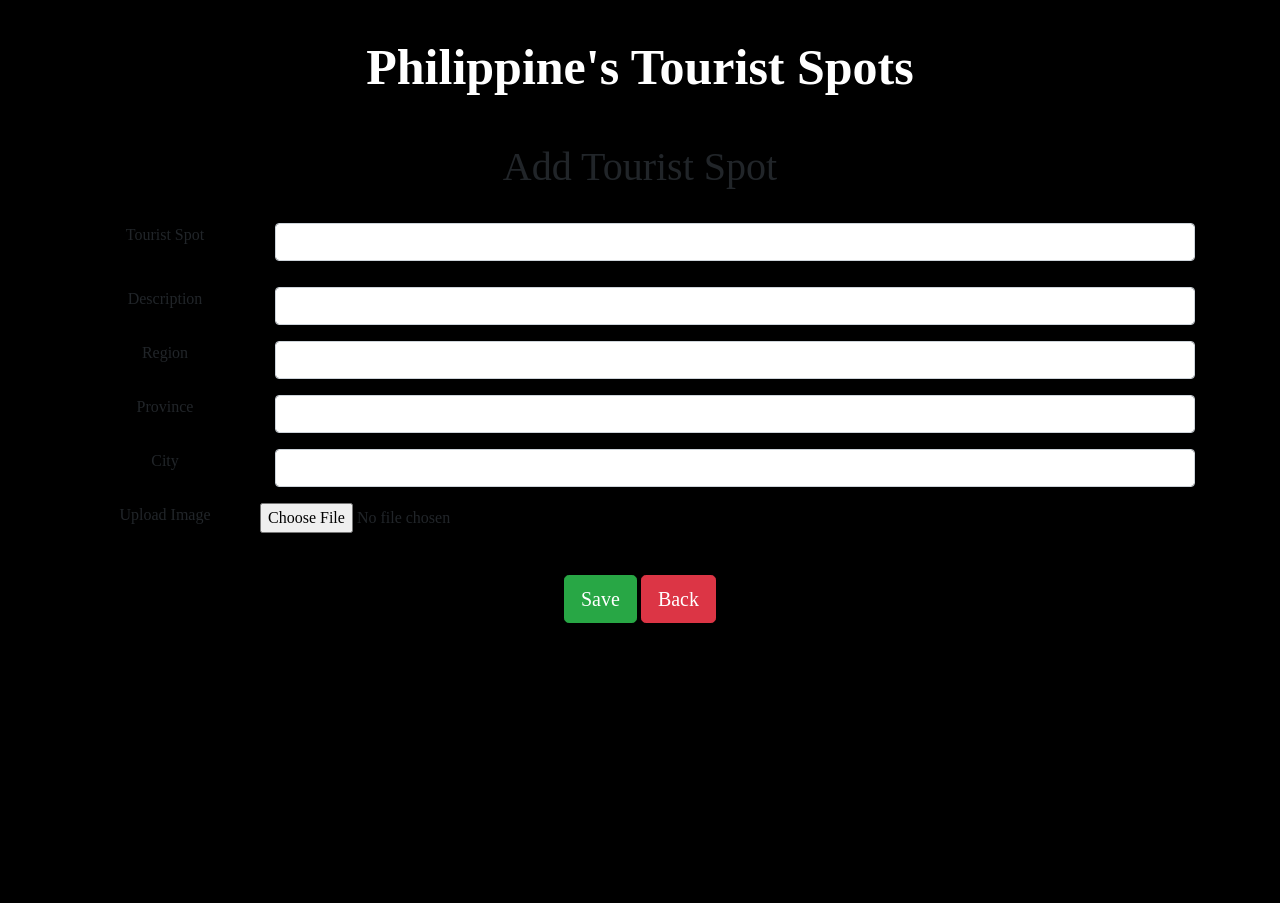
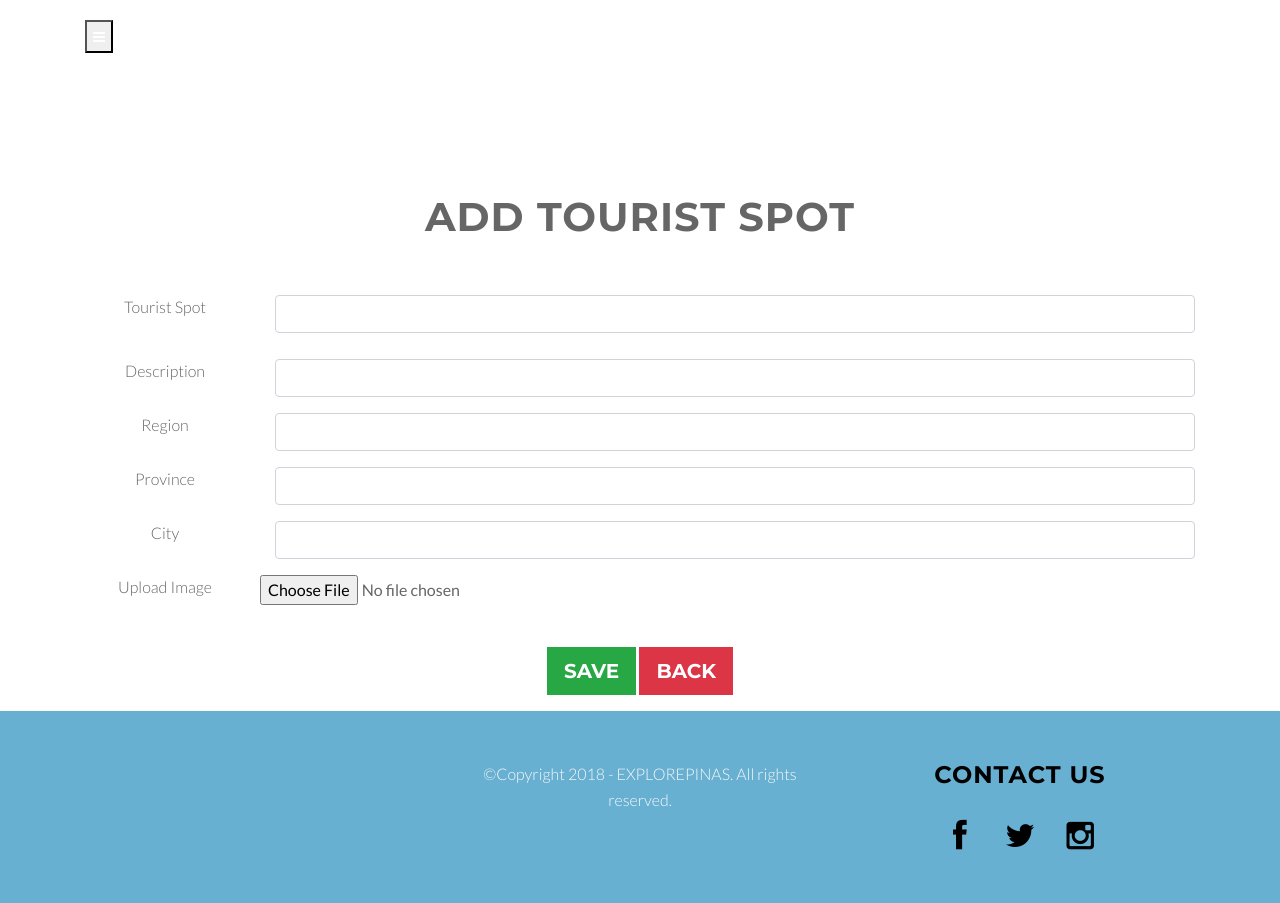
Before and after one commit to jeraldkylebodiao/EP-v3, a CodeIgniter app: page /Explore_Pinas/index.php/blog/add in a window 1280 px wide. Before the commit the page ends 623 px from the top, so only its background shows below. Run offline with CodeIgniter, Linux system fonts and the light colour scheme; some libraries are stand-ins or nearby versions.

Commit message:
Add files via upload

```diff
--- a/application/views/layout/footer.php
+++ b/application/views/layout/footer.php
@@ -1,4 +1,50 @@
+<footer>
+    <div class="container">
+      <div class="row">
+        <div class="col-md-4">
 
+        <h4 style="color:black; font-size:20px;"></h4>
+        <ul class="list-inline mb-0">
+              <li class="list-inline-item mr-3">
+
+
+        </div>
+          <div class="col-md-4">
+
+        <p>&copy;Copyright 2018 - EXPLOREPINAS. All rights reserved.</p>
+          </div>
+          <div class="col-md-4">
+            <h4 style="color:black;">Contact Us</h4>
+        <ul class="list-inline mb-0">
+              <li class="list-inline-item mr-3">
+
+                <a href="#" style="color:black;">
+                  <i class="fa fa-facebook fa-2x fa-fw"></i>
+                </a>
+              </li>
+              <li class="list-inline-item mr-3">
+                <a href="#" style="color:black;">
+                  <i class="fa fa-twitter fa-2x fa-fw"></i>
+                </a>
+              </li>
+              <li class="list-inline-item">
+                <a href="#" style="color:black;">
+                  <i class="fa fa-instagram fa-2x fa-fw"></i>
+                </a>
+              </li>
+            </ul>
+          </div>
+      </div>
+    </div>
+  </footer>
+
+    <script src="<?php echo base_url();?>assets/js/jquery.min.js"></script>
+    <script src="<?php echo base_url();?>assets/js/bootstrap.min.js"></script>
+    <script src="<?php echo base_url();?>assets/js/jquery.easing.min.js"></script>
+    <script src="<?php echo base_url();?>assets/js/jquery.scrollTo.js"></script>
+    <script src="<?php echo base_url();?>assets/js/wow.min.js"></script>
+    <!-- Custom Theme JavaScript -->
+    <script src="<?php echo base_url();?>assets/js/custom.js"></script>
 
 </body>
 </html>
--- a/application/views/layout/header.php
+++ b/application/views/layout/header.php
@@ -1,45 +1,83 @@
+
 <!DOCTYPE html>
-<html>
+<html lang="en">
+
 <head>
-	<title>Tourist Spot</title>
-	<link rel="stylesheet" href="https://maxcdn.bootstrapcdn.com/bootstrap/4.0.0/css/bootstrap.min.css" integrity="sha384-Gn5384xqQ1aoWXA+058RXPxPg6fy4IWvTNh0E263XmFcJlSAwiGgFAW/dAiS6JXm" crossorigin="anonymous">
-
-	<style>
-     #title_top{
-      		text-align: center;
-      		width: 100%;
-      		padding: 30px;
-      		background-color: black;
-          color: white;
-      		font-weight: bolder;
-      		font-size: 50px;
-          font-family: century gothic;
-      	}
-        body{
-          background-color: black;
-          font-family: century gothic;
-        }
-        #posts{
-              background-color: white;
-              margin-bottom: 40px;
-              padding: 20px;
-              border-radius: 2px;
-        }
-        #crt{
-          background-color: white;
-          border-radius: 2px;
-          width: 50%;
+    <meta charset="utf-8">
+    <meta name="viewport" content="width=device-width, initial-scale=1.0">
+    <meta name="description" content="">
+    <meta name="author" content="">
 
 
-        }
-        #title{
-          text-align: center;
+  <title>EXPLORE PINAS</title>
+
+
+    <!-- Bootstrap Core CSS -->
+    <link href="<?php echo base_url(); ?>assets/css/bootstrap.min.css" rel="stylesheet" type="text/css">
+
+    <!-- Fonts -->
+    <link href="<?php echo base_url(); ?>assets/font-awesome/css/font-awesome.min.css" rel="stylesheet" type="text/css">
+  <link href="<?php echo base_url(); ?>assets/css/animate.css" rel="stylesheet" />
+    <!-- Squad theme CSS -->
+    <link href="<?php echo base_url(); ?>assets/css/tour.css" rel="stylesheet">
+  <link href="<?php echo base_url(); ?>assets/color/default.css" rel="stylesheet">
+  <!--include bootstrap social -->
+  <link rel="stylesheet" type="text/css" href="<?php echo base_url(); ?>assets/css/bootstrap-social.css">
+<style>
+      #posts{
+          background-color: white;
+          margin-bottom: 20px;
+          padding: 10px;
+          border-radius: 2px;
+          width: 90%;
         }
 
-</style>
+        </style>
 </head>
-<body>
 
-	<div id="title_top">
-		<label>Philippine's Tourist Spots</label>
-	</div>
+<body id="page-top" data-spy="scroll" data-target=".navbar-custom">
+
+
+    <nav class="navbar navbar-custom navbar-fixed-top" role="navigation">
+        <div class="container">
+
+            <div class="navbar-header page-scroll ">
+
+                <button type="button" class="navbar-toggle" data-toggle="collapse" data-target=".navbar-main-collapse">
+                    <i class="fa fa-bars"></i>
+                </button>
+
+        <div class="collapse navbar-collapse navbar-right navbar-main-collapse">
+          <ul class="nav navbar-nav">
+          <li><a href="<?php echo base_url();?>"><font font size="5">EXPLOREPINAS</font></a></li>
+        </ul>
+        </div>
+
+            </div>
+
+            <!-- Collect the nav links, forms, and other content for toggling -->
+            <div class="collapse navbar-collapse navbar-right navbar-main-collapse">
+      <ul class="nav navbar-nav">
+        <li class="active"><a href="<?php echo base_url().'dashboard/user'; ?>">Admin</a></li>
+    <li><a href="<?php echo base_url().'aishiteru/logout'; ?>">Log out</a></li>
+
+
+            </div>
+            <!-- /.navbar-collapse -->
+        </div>
+        <!-- /.container -->
+    </nav>
+
+    <br><br><br><br><br>
+
+
+  <script src="<?php echo base_url();?>assets/js/jquery.min.js"></script>
+    <script src="<?php echo base_url();?>assets/js/bootstrap.min.js"></script>
+    <script src="<?php echo base_url();?>assets/js/jquery.easing.min.js"></script>
+    <script src="<?php echo base_url();?>assets/js/jquery.scrollTo.js"></script>
+    <script src="<?php echo base_url();?>assets/js/wow.min.js"></script>
+    <!-- Custom Theme JavaScript -->
+    <script src="<?php echo base_url();?>assets/js/custom.js"></script>
+
+</body>
+</html>
```
